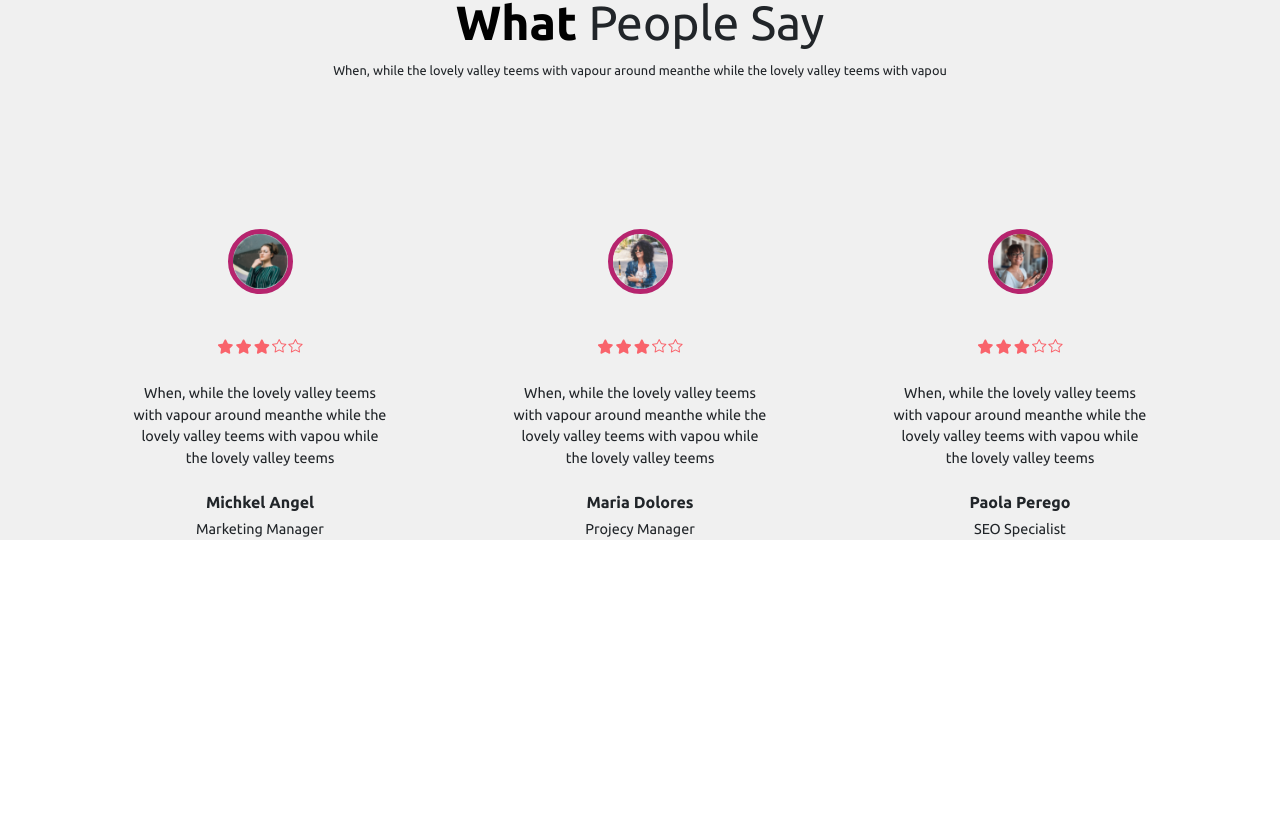
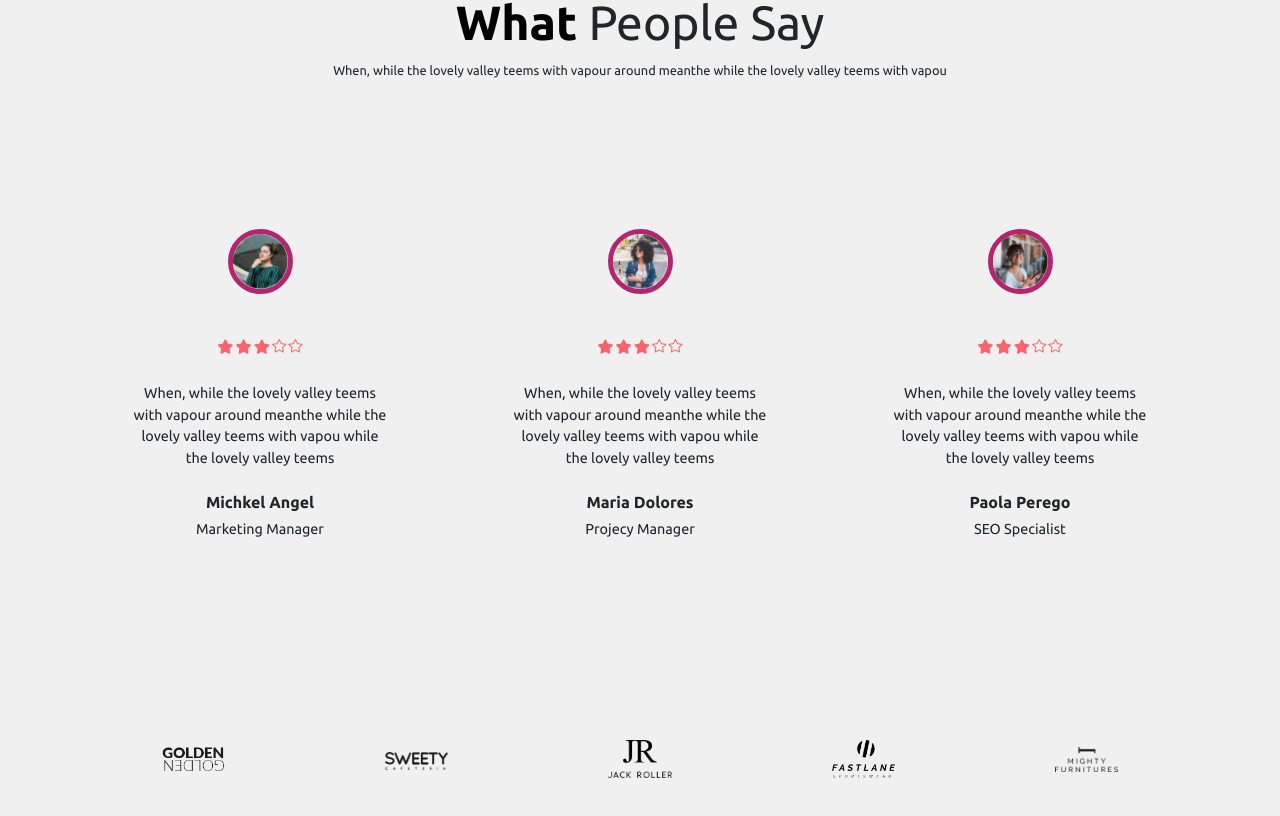
Before and after one commit to saff-it/proj-html-vuejs, a Vue app: page / in a window 1280 px wide. Shown: the part 4729-5545 px from the top of the page. Before the commit the page ends 5269 px from the top, so only its background shows below. Built offline with nearby package versions, Linux system fonts and the light colour scheme.

Commit message:
Main - sixth section/partners logos container dynamically set up completed

```diff
--- /dev/null
+++ b/src/components/partnersLogoCard.vue
@@ -0,0 +1,32 @@
+<template>
+
+    <div class="ms_partner-logo-img">
+        <img class="w-100" :src="require(`../assets/img/${singleLogo.img}`)" alt="company logo">
+    </div>
+
+</template>
+
+<script>
+export default {
+    props: ['singleLogo'],
+
+}
+</script>
+
+<style lang="scss">
+@import "../styles/general.scss";
+@import "../styles/variables.scss";
+@import "../styles/mixins.scss";
+
+.ms_partners-logo {
+    display: flex;
+    justify-content: space-around;
+    align-items: center;
+    margin-top: 160px;
+
+    .ms_partner-logo-img {
+        width: calc(100% / 5 - 80px);
+        padding: 40px;
+    }
+}
+</style>
--- a/src/components/siteMain.vue
+++ b/src/components/siteMain.vue
@@ -137,11 +137,8 @@
 
             <div class="container ms_posts-box pb-5">
                 <div class="row">
-                    <postCard v-for="(card, index) in postCards" :key="index"
-                    :singlePostCard="card"
-                    :class="addSpecialClassToPost(index)"
-
-                />
+                    <postCard v-for="(card, index) in postCards" :key="index" :singlePostCard="card"
+                        :class="addSpecialClassToPost(index)" />
                 </div>
             </div>
 
@@ -164,12 +161,17 @@
 
             <div class="container pt-5">
                 <div class="row">
-                    <testimonialCard v-for="(card, index) in testimonialCards" :key="index"
-                    :testimonialCard="card"
-                />
-
+                    <testimonialCard v-for="(card, index) in testimonialCards" :key="index" :testimonialCard="card" />
                 </div>
             </div>
+
+            <div class="container ms_partners-logo">
+                <partnersLogoCard v-for="(logo, index) in partnersLogos" :key="index"
+                :singleLogo="logo"
+            />
+
+            </div>
+
 
         </section>
 
@@ -183,6 +185,7 @@ import carouselCard from './carouselCard.vue'
 import PricingCard from './pricingCard.vue'
 import postCard from './postCard.vue'
 import testimonialCard from './testimonialCard.vue'
+import partnersLogoCard from './partnersLogoCard.vue'
 
 export default {
     name: 'siteMain',
@@ -192,6 +195,7 @@ export default {
         PricingCard,
         postCard,
         testimonialCard,
+        partnersLogoCard,
     },
 
     data: function () {
@@ -293,6 +297,26 @@ export default {
                 },
 
             ],
+
+            partnersLogos: [
+
+                {
+                    img: 'client-1-1.png',
+                },
+                {
+                    img: 'clienty-2.png',
+                },
+                {
+                    img: 'clienty-3.png',
+                },
+                {
+                    img: 'clienty-4.png',
+                },
+                {
+                    img: 'client-5.png',
+                },
+
+            ],
         }
     },
 
@@ -330,7 +354,7 @@ export default {
 @import "../styles/variables.scss";
 @import "../styles/mixins.scss";
 
-.container.ms_we-do-container{
+.container.ms_we-do-container {
     display: flex;
     align-items: center;
     flex-direction: column;
@@ -519,9 +543,8 @@ section.ms_carousel-bg {
 
 // TESTIMONIAL SECTION
 
-.ms_testimonial-section{
+.ms_testimonial-section {
     background-color: $colorText3;
+
 }
-
-
 </style>
```
